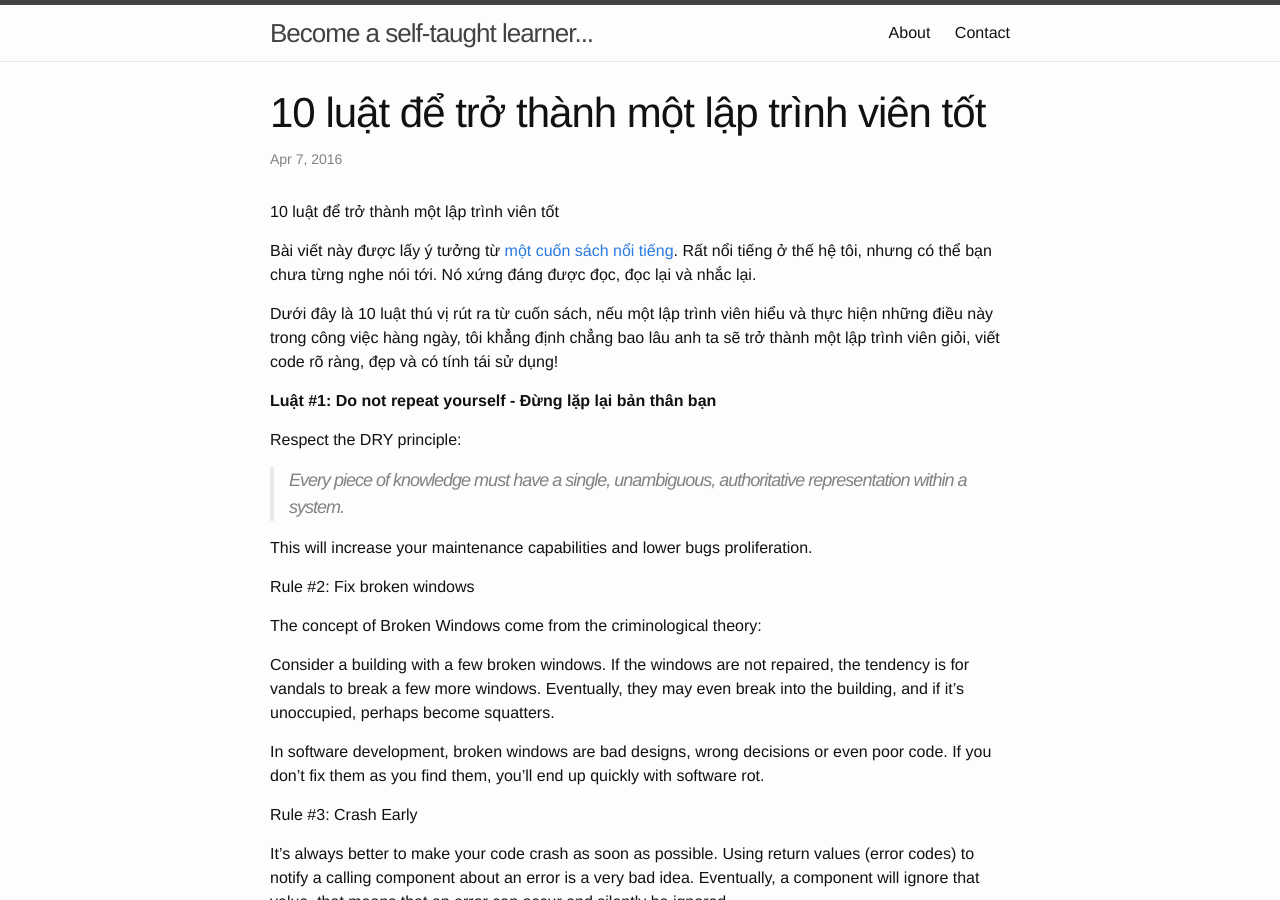
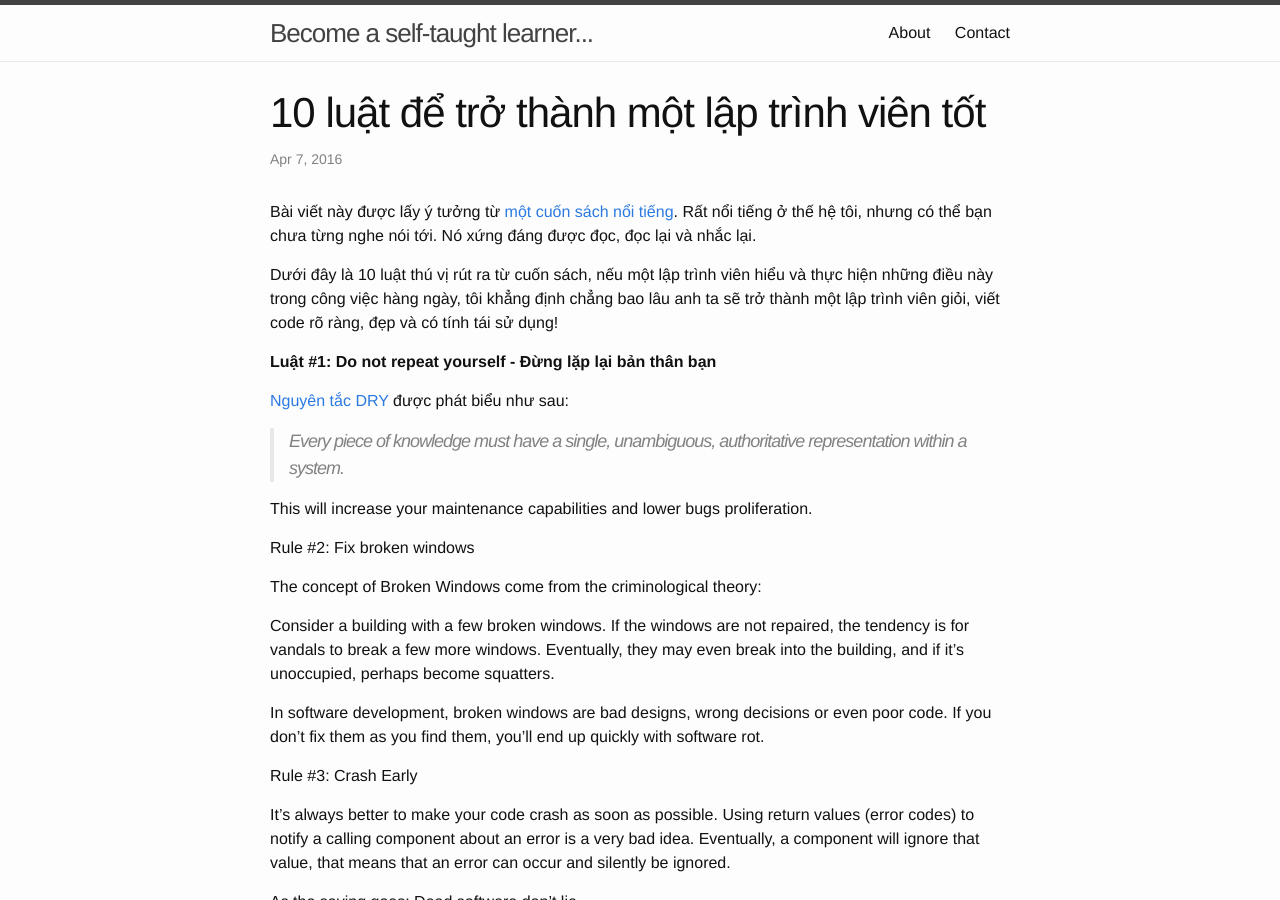
Before and after one commit to quangnd/quangnd.github.io, a Jekyll site: the page built from _posts/2016-04-08-muoi-luat-cua-mot-lap-trinh-vien.markdown, in a window 1280 px wide and 900 px high. Built offline with Jekyll 4.4.1, drawn with Linux system fonts in a browser that asks for light colours.

Commit message:
Update 10 rules to become good programmer

```diff
--- a/_posts/2016-04-08-muoi-luat-cua-mot-lap-trinh-vien.markdown
+++ b/_posts/2016-04-08-muoi-luat-cua-mot-lap-trinh-vien.markdown
@@ -3,8 +3,6 @@ layout: post
 title: "10 luật để trở thành một lập trình viên tốt"
 date: "2016-04-08 01:47:54 +0700"
 ---
-
-10 luật để trở thành một lập trình viên tốt
 
 Bài viết này được lấy ý tưởng từ [một cuốn sách nổi tiếng][pragmatic-programmer]. Rất nổi tiếng ở thế hệ tôi, nhưng có thể bạn chưa từng nghe nói tới. Nó xứng đáng được đọc, đọc lại và nhắc lại.
 
@@ -12,7 +10,7 @@ Dưới đây là 10 luật thú vị rút ra từ cuốn sách, nếu một l
 
 **Luật #1: Do not repeat yourself - Đừng lặp lại bản thân bạn**
 
-Respect the DRY principle:
+[Nguyên tắc DRY][DRY] được phát biểu như sau:
 
 > Every piece of knowledge must have a single, unambiguous, authoritative representation within a system.
 
```
Also changed, not shown: other parts of _posts/2016-04-08-muoi-luat-cua-mot-lap-trinh-vien.markdown (+1 -0 lines).
